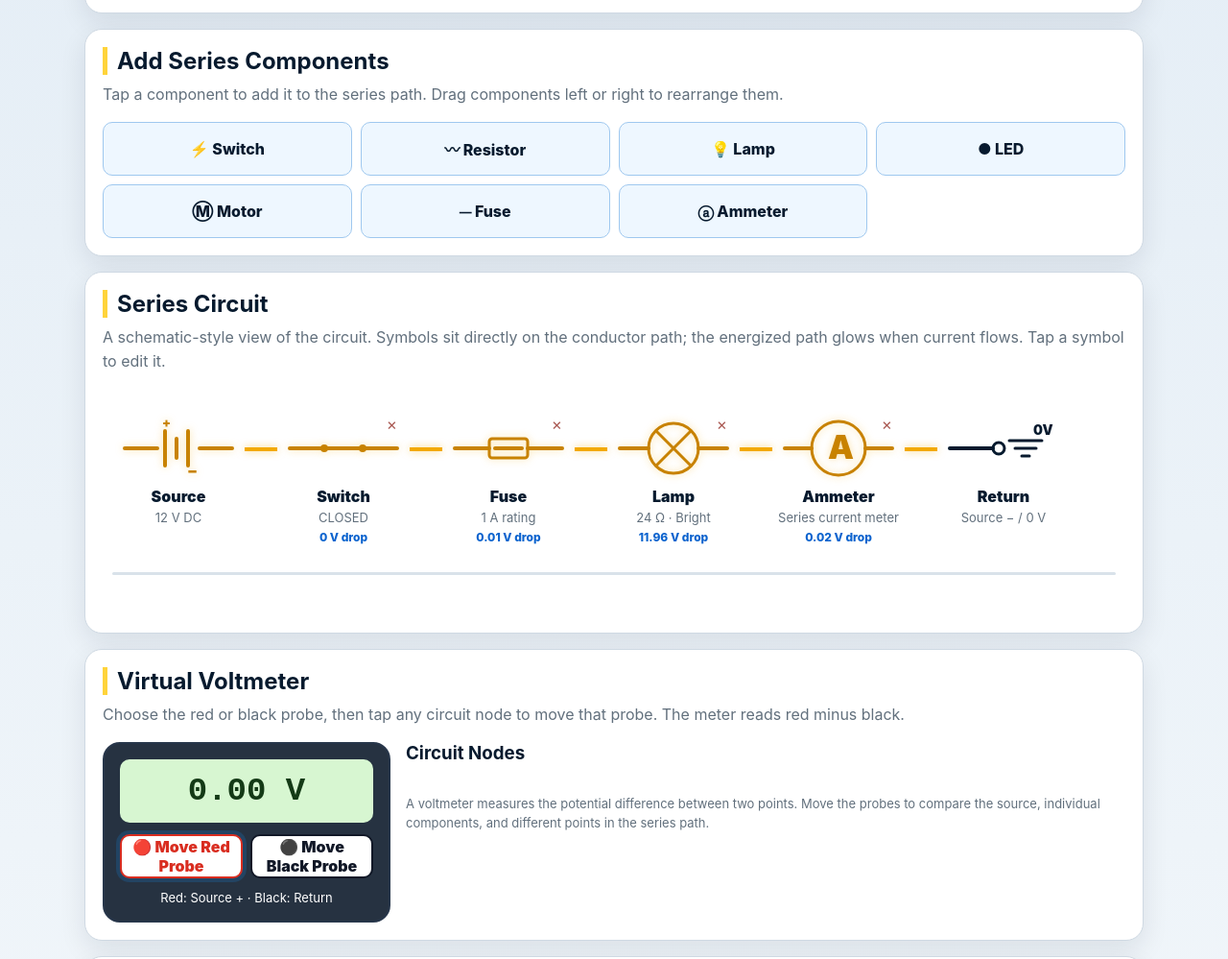
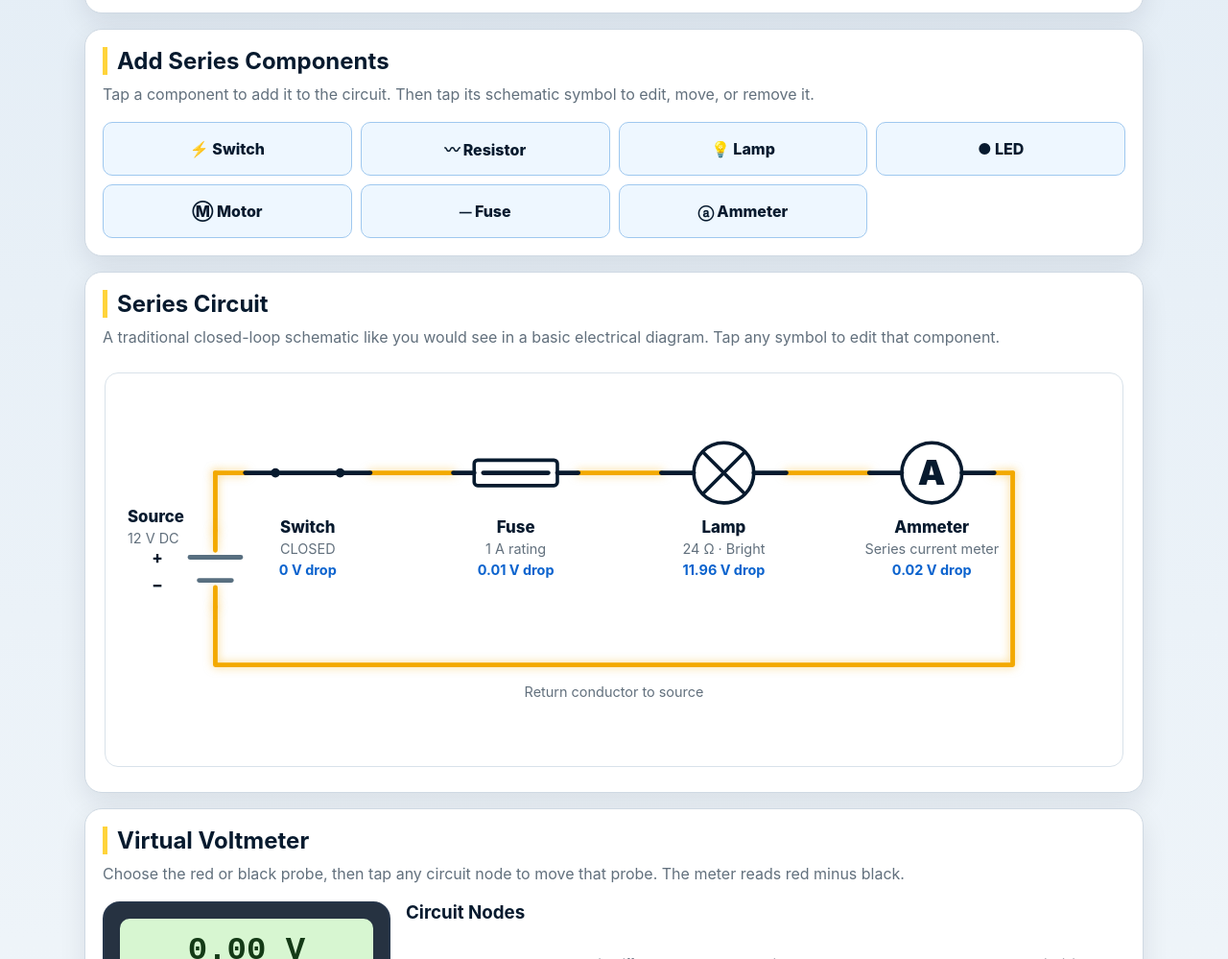
Before and after one commit to comctx/Electrical-Solar-Explorer, a plain HTML site: page circuit-lab.html in a window 1280 px wide. Shown: the part 709-1708 px from the top of the page at 96% size. Drawn offline with Linux system fonts and the light colour scheme.

Commit message:
Redraw Series Circuit as traditional closed-loop schematic

```diff
--- a/circuit-lab.html
+++ b/circuit-lab.html
@@ -31,23 +31,23 @@ input,select{width:100%;min-height:44px;border:1px solid var(--border);border-ra
 .btn.primary{background:var(--yellow);border-color:#e4ba16}.btn.good{background:#eaf7ef;border-color:#9ed0b3}.btn.danger{background:#fdecea;border-color:#e4aaa5;color:#8a1c13}
 .palette{display:grid;grid-template-columns:repeat(4,minmax(0,1fr));gap:9px}.palette button{min-height:56px}
 .circuit-wrap{overflow-x:auto;padding:8px 2px}
-.circuit{display:flex;align-items:flex-start;gap:0;min-width:max-content;padding:22px 8px 58px;position:relative}
-.wire{width:34px;height:4px;background:#687f91;flex:0 0 34px;position:relative;margin-top:31px}.wire.live{background:#f3a900;box-shadow:0 0 9px rgba(243,169,0,.55)}
-.component{width:138px;min-height:138px;border:0;background:transparent;display:flex;flex-direction:column;align-items:center;padding:0 6px 8px;position:relative;cursor:grab;text-align:center}
-.component.dragging{opacity:.45}.component.active{background:transparent;box-shadow:none}.component.blown{background:transparent}
-.schematic-symbol{width:120px;height:64px;color:var(--navy);margin:0 auto 6px}
-.schematic-symbol svg{display:block;width:100%;height:100%;overflow:visible}
-.schematic-symbol .wire-stroke{stroke:currentColor;stroke-width:4;fill:none;stroke-linecap:round;stroke-linejoin:round}
-.schematic-symbol .thin-stroke{stroke:currentColor;stroke-width:3;fill:none;stroke-linecap:round;stroke-linejoin:round}
-.schematic-symbol .symbol-fill{fill:currentColor}
-.component.active .schematic-symbol{color:#c88200;filter:drop-shadow(0 0 4px rgba(243,169,0,.35))}
-.component.blown .schematic-symbol{color:#b42318;filter:none}
-.component:hover .schematic-symbol{transform:translateY(-1px)}
-.component .name{font-weight:900;color:var(--navy);margin-top:2px}.component .value{font-size:13px;color:var(--muted);margin-top:4px;white-space:nowrap}.component .drop{font-size:12px;color:var(--blue);font-weight:800;margin-top:5px;white-space:nowrap}
-.remove{position:absolute;top:-4px;right:7px;border:0;background:transparent;color:#8a1c13;font-size:17px;cursor:pointer;opacity:.72}
-.remove:hover{opacity:1}
-.circuit:after{content:"";position:absolute;left:8px;right:8px;bottom:34px;height:3px;background:#d9e2ea;border-radius:999px;z-index:0}
-.component,.wire{z-index:1}
+.circuit{min-width:720px}
+.schematic-canvas{display:block;width:100%;min-width:720px;height:auto;background:#fff;border:1px solid #d9e2ea;border-radius:14px}
+.schem-wire{stroke:#586f80;stroke-width:4;fill:none;stroke-linecap:round;stroke-linejoin:round}
+.schem-wire.live{stroke:#f3a900;filter:drop-shadow(0 0 4px rgba(243,169,0,.5))}
+.schem-part{cursor:pointer;color:var(--navy)}
+.schem-part:hover{color:#0b63ce}
+.schem-part.selected{color:#0b63ce}
+.schem-part.blown{color:#b42318}
+.schem-part .main{stroke:currentColor;stroke-width:4;fill:none;stroke-linecap:round;stroke-linejoin:round}
+.schem-part .thin{stroke:currentColor;stroke-width:3;fill:none;stroke-linecap:round;stroke-linejoin:round}
+.schem-part .fill{fill:currentColor}
+.schem-label{font:800 14px -apple-system,BlinkMacSystemFont,"Segoe UI",Arial,sans-serif;fill:#071a2e;text-anchor:middle}
+.schem-value{font:12px -apple-system,BlinkMacSystemFont,"Segoe UI",Arial,sans-serif;fill:#62707d;text-anchor:middle}
+.schem-drop{font:700 12px -apple-system,BlinkMacSystemFont,"Segoe UI",Arial,sans-serif;fill:#0b63ce;text-anchor:middle}
+.source-label{font:800 14px -apple-system,BlinkMacSystemFont,"Segoe UI",Arial,sans-serif;fill:#071a2e}
+.source-value{font:12px -apple-system,BlinkMacSystemFont,"Segoe UI",Arial,sans-serif;fill:#62707d}
+.edit-actions{display:flex;gap:8px;flex-wrap:wrap;margin-top:10px}.edit-actions .btn{flex:1 1 120px}
 .results{display:grid;grid-template-columns:repeat(4,minmax(0,1fr));gap:10px}.result{background:#e9f3ff;border:1px solid #b9d7f5;border-radius:13px;padding:13px}.result small{display:block;color:var(--muted);font-weight:700;margin-bottom:4px}.result strong{font-size:22px;color:var(--navy);word-break:break-word}
 .status{margin-top:12px;border-radius:12px;padding:12px;font-weight:800;background:#eef7ff;border:1px solid #b9d7f5;color:var(--navy)}.status.good{background:#eaf7ef;border-color:#9ed0b3;color:#185c3b}.status.warn{background:#fff3d6;border-color:#e5a84a;color:#6a4300}.status.bad{background:#fdecea;border-color:#e4aaa5;color:#8a1c13}
 .editor{display:none;margin-top:14px;border-top:1px solid var(--border);padding-top:14px}.editor.show{display:block}.editor-grid{display:grid;grid-template-columns:repeat(3,minmax(0,1fr));gap:10px}
@@ -106,7 +106,7 @@ footer{text-align:center;background:var(--navy);color:#dbe8f5;padding:24px 16px;
 
 <section class="panel">
 <h2>Add Series Components</h2>
-<p class="lead">Tap a component to add it to the series path. Drag components left or right to rearrange them.</p>
+<p class="lead">Tap a component to add it to the circuit. Then tap its schematic symbol to edit, move, or remove it.</p>
 <div class="palette">
 <button class="btn" data-add="switch">⚡ Switch</button>
 <button class="btn" data-add="resistor">〰 Resistor</button>
@@ -120,7 +120,7 @@ footer{text-align:center;background:var(--navy);color:#dbe8f5;padding:24px 16px;
 
 <section class="panel">
 <h2>Series Circuit</h2>
-<p class="lead">A schematic-style view of the circuit. Symbols sit directly on the conductor path; the energized path glows when current flows. Tap a symbol to edit it.</p>
+<p class="lead">A traditional closed-loop schematic like you would see in a basic electrical diagram. Tap any symbol to edit that component.</p>
 <div class="circuit-wrap"><div id="circuit" class="circuit"></div></div>
 <div id="editor" class="editor">
 <h3 id="editorTitle">Edit Component</h3>
@@ -290,24 +290,75 @@ function schematicSymbol(type,p={}){
  return wrap('<path class="wire-stroke" d="M4 32h112"/>');
 }
 
+function svgPart(p,x,y,s){
+ const selected=p.id===selectedId?" selected":"";
+ const blown=p.blown?" blown":"";
+ const cls='schem-part'+selected+blown;
+ const left='<path class="main" d="M-54 0h24"/>';
+ const right='<path class="main" d="M30 0h24"/>';
+ let symbol="";
+ if(p.type==="switch"){
+   symbol=left+right+'<circle cx="-28" cy="0" r="4" class="fill"/><circle cx="28" cy="0" r="4" class="fill"/>'+
+     (p.closed?'<path class="main" d="M-24 0H24"/>':'<path class="main" d="M-24 0L22 -22"/>');
+ }else if(p.type==="fuse"){
+   symbol='<path class="main" d="M-54 0h18M36 0h18"/><rect x="-36" y="-11" width="72" height="22" rx="3" class="thin"/>'+
+     (p.blown?'<path class="main" d="M-28 0h16M12 0h16"/>':'<path class="main" d="M-28 0h56"/>');
+ }else if(p.type==="lamp"){
+   symbol='<path class="main" d="M-54 0h28M26 0h28"/><circle cx="0" cy="0" r="26" class="thin"/><path class="thin" d="M-18 -18L18 18M18 -18L-18 18"/>';
+ }else if(p.type==="resistor"){
+   symbol='<path class="main" d="M-54 0h18l8-12 12 24 12-24 12 24 12-24 12 12h22"/>';
+ }else if(p.type==="led"){
+   symbol='<path class="main" d="M-54 0h20M34 0h20"/><path class="thin" d="M-32 -18L12 0L-32 18Z"/><path class="main" d="M18 -24v48"/><path class="thin" d="M10 -22l18 -12M18 -12l18 -12"/>';
+ }else if(p.type==="motor"){
+   symbol='<path class="main" d="M-54 0h28M26 0h28"/><circle cx="0" cy="0" r="26" class="thin"/><text x="-13" y="10" font-size="30" font-weight="900" fill="currentColor">M</text>';
+ }else if(p.type==="meter"){
+   symbol='<path class="main" d="M-54 0h28M26 0h28"/><circle cx="0" cy="0" r="26" class="thin"/><text x="-12" y="10" font-size="30" font-weight="900" fill="currentColor">A</text>';
+ }
+ return '<g class="'+cls+'" data-id="'+p.id+'" transform="translate('+x+' '+y+')">'+symbol+
+   '<text class="schem-label" x="0" y="52">'+p.name+'</text>'+
+   '<text class="schem-value" x="0" y="70">'+displayValue(p,s)+'</text>'+
+   '<text class="schem-drop" x="0" y="88">'+fmt(partDrop(p,s),2)+' V drop</text></g>';
+}
+
 function render(){
- const s=solveSeries();circuitEl.innerHTML="";
- const start=document.createElement("div");start.className="component active";start.innerHTML=schematicSymbol("source")+'<div class="name">Source</div><div class="value">'+fmt(s.V,1)+' V DC</div>';circuitEl.appendChild(start);
- parts.forEach(p=>{
-  const wire=document.createElement("div");wire.className="wire"+(s.I>0?" live":"");circuitEl.appendChild(wire);
-  const el=document.createElement("div");el.className="component"+(s.I>0?" active":"")+(p.blown?" blown":"");el.draggable=true;el.dataset.id=p.id;
-  el.innerHTML='<button class="remove" title="Remove">×</button>'+schematicSymbol(p.type,p)+'<div class="name">'+p.name+'</div><div class="value">'+displayValue(p,s)+'</div><div class="drop">'+fmt(partDrop(p,s),2)+' V drop</div>';
-  el.querySelector(".remove").onclick=e=>{e.stopPropagation();parts=parts.filter(x=>x.id!==p.id);selectedId=null;editor.classList.remove("show");render()};
-  el.onclick=()=>{selectedId=p.id;openEditor()};
-  el.addEventListener("dragstart",()=>el.classList.add("dragging"));el.addEventListener("dragend",()=>el.classList.remove("dragging"));el.addEventListener("dragover",e=>e.preventDefault());
-  el.addEventListener("drop",e=>{e.preventDefault();const from=+document.querySelector(".dragging")?.dataset.id;if(!from||from===p.id)return;const a=parts.findIndex(x=>x.id===from),b=parts.findIndex(x=>x.id===p.id);const[m]=parts.splice(a,1);parts.splice(b,0,m);render()});
-  circuitEl.appendChild(el);
- });
- const ew=document.createElement("div");ew.className="wire"+(s.I>0?" live":"");circuitEl.appendChild(ew);
- const ret=document.createElement("div");ret.className="component";ret.innerHTML=schematicSymbol("return")+'<div class="name">Return</div><div class="value">Source − / 0 V</div>';circuitEl.appendChild(ret);
+ const s=solveSeries();
+ const count=parts.length;
+ const W=Math.max(820,300+count*145);
+ const H=340,leftX=95,rightX=W-95,topY=86,bottomY=252;
+ const topStart=175,topEnd=rightX-70;
+ let positions=[];
+ if(count===1)positions=[(topStart+topEnd)/2];
+ else if(count>1){
+   const step=(topEnd-topStart)/(count-1);
+   positions=parts.map((_,i)=>topStart+i*step);
+ }
+ let topWire='';
+ if(!count){
+   topWire='<path class="schem-wire '+(s.I>0?'live':'')+'" d="M'+leftX+' '+topY+'H'+rightX+'"/>';
+ }else{
+   let x0=leftX;
+   positions.forEach((x,i)=>{
+     topWire+='<path class="schem-wire '+(s.I>0?'live':'')+'" d="M'+x0+' '+topY+'H'+(x-54)+'"/>';
+     x0=x+54;
+   });
+   topWire+='<path class="schem-wire '+(s.I>0?'live':'')+'" d="M'+x0+' '+topY+'H'+rightX+'"/>';
+ }
+ const live=s.I>0?' live':'';
+ const loop='<path class="schem-wire'+live+'" d="M'+rightX+' '+topY+'V'+bottomY+'H'+leftX+'V202"/>'+
+            '<path class="schem-wire'+live+'" d="M'+leftX+' 136V'+topY+'"/>';
+ const battery='<g transform="translate('+leftX+' 169)">'+
+   '<path class="schem-wire'+live+'" d="M0 -33V-16M0 16V33"/>'+
+   '<path class="schem-wire" d="M-22 -10H22M-14 10H14"/>'+
+   '<text class="source-label" x="-55" y="-5">+</text><text class="source-label" x="-55" y="19">−</text>'+
+   '<text class="source-label" x="-76" y="-40">Source</text><text class="source-value" x="-76" y="-22">'+fmt(s.V,1)+' V DC</text></g>';
+ const partsSvg=parts.map((p,i)=>svgPart(p,positions[i],topY,s)).join("");
+ circuitEl.innerHTML='<svg class="schematic-canvas" viewBox="0 0 '+W+' '+H+'" role="img" aria-label="Interactive series circuit schematic">'+
+   topWire+loop+battery+partsSvg+
+   '<text class="source-value" x="'+((leftX+rightX)/2)+'" y="'+(bottomY+28)+'" text-anchor="middle">Return conductor to source</text>'+
+   '</svg>';
+ circuitEl.querySelectorAll(".schem-part").forEach(g=>g.addEventListener("click",()=>{selectedId=+g.dataset.id;render();openEditor()}));
  updateSeriesOutputs(s);renderNodes(s);renderParallel();
 }
-
 function updateSeriesOutputs(s){
  outV.textContent=fmt(s.V,2)+" V";outI.textContent=fmt(s.I,3)+" A";outR.textContent=Number.isFinite(s.R)?fmt(s.R,2)+" Ω":"Open";outP.textContent=fmt(s.P,2)+" W";
  status.className="status";
@@ -344,6 +395,13 @@ function openEditor(){
  hook("editR",e=>{p.resistance=Math.max(.001,+e.target.value||.001);render()});hook("editRated",e=>{p.ratedVoltage=Math.min(24,Math.max(1,+e.target.value||1));render()});hook("editFV",e=>{p.forwardV=Math.min(5,Math.max(1,+e.target.value||1));render()});hook("editRating",e=>{p.rating=Math.max(.05,+e.target.value||.05);render()});
  const t=document.getElementById("toggleSwitch");if(t)t.onclick=()=>{p.closed=!p.closed;render();openEditor()};
  const f=document.getElementById("resetFuse");if(f)f.onclick=()=>{p.blown=false;render();openEditor()};
+ editorFields.insertAdjacentHTML("beforeend",'<div class="edit-actions"><button class="btn" id="moveLeft">← Move Left</button><button class="btn" id="moveRight">Move Right →</button><button class="btn danger" id="removePart">Remove Component</button></div>');
+ const idx=parts.findIndex(x=>x.id===p.id);
+ const ml=document.getElementById("moveLeft"),mr=document.getElementById("moveRight"),rm=document.getElementById("removePart");
+ ml.disabled=idx<=0;mr.disabled=idx<0||idx>=parts.length-1;
+ ml.onclick=()=>{if(idx>0){[parts[idx-1],parts[idx]]=[parts[idx],parts[idx-1]];render();openEditor()}};
+ mr.onclick=()=>{if(idx>=0&&idx<parts.length-1){[parts[idx],parts[idx+1]]=[parts[idx+1],parts[idx]];render();openEditor()}};
+ rm.onclick=()=>{parts=parts.filter(x=>x.id!==p.id);selectedId=null;editor.classList.remove("show");render()};
 }
 
 /* Parallel lab */
```
